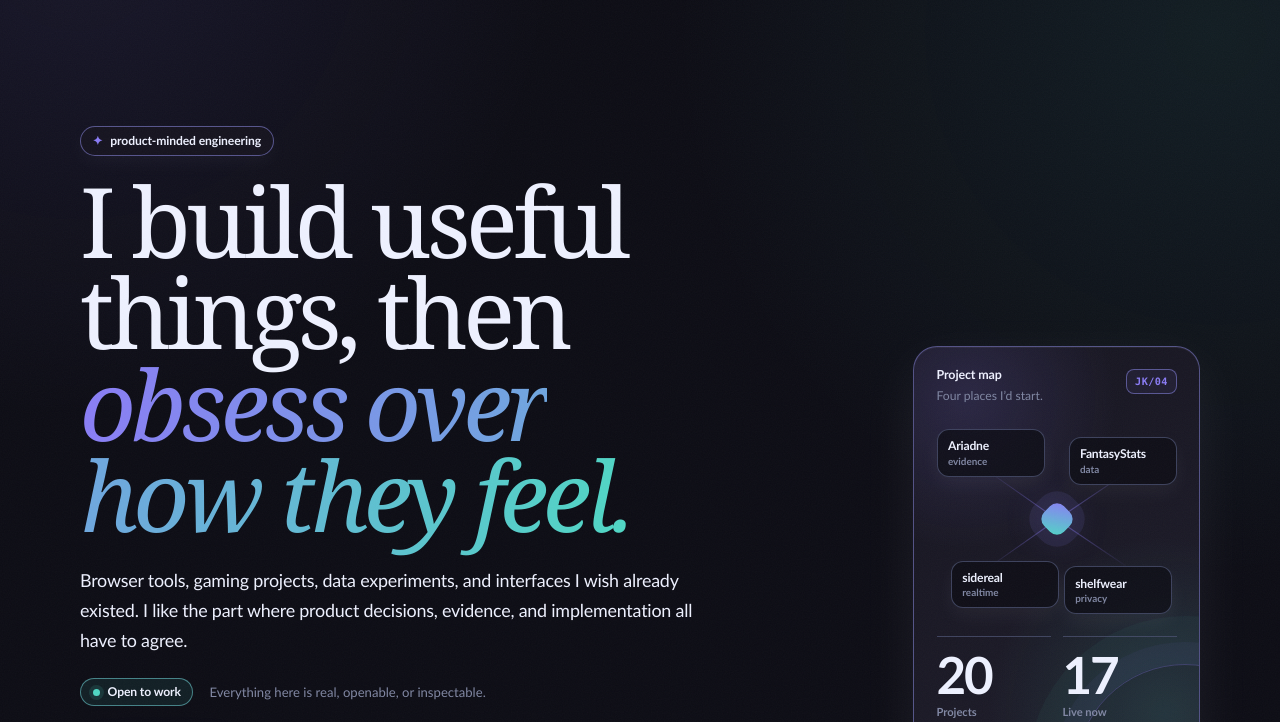
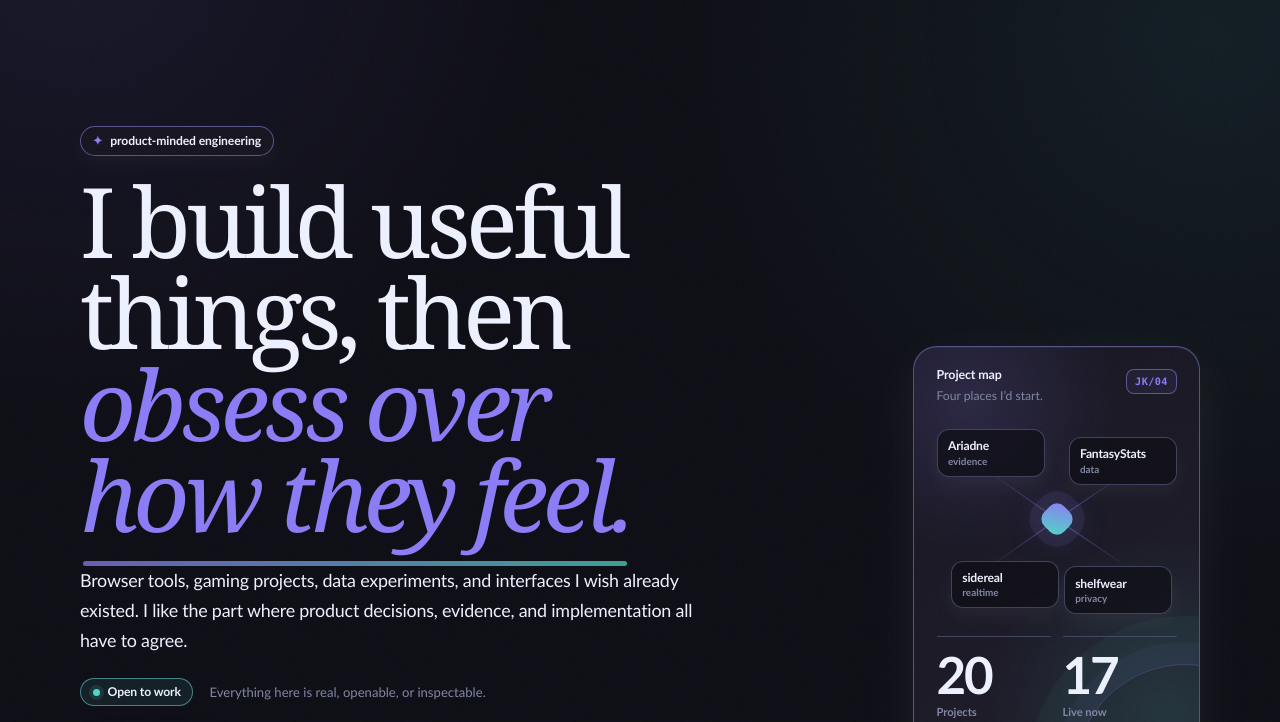
Before and after one commit to rlawoals0529/rlawoals0529.github.io, a website built with Vite: page index.html in a window 1280 px wide. Shown: the part 78-800 px from the top of the page. Built offline with nearby package versions, Linux system fonts and the light colour scheme.

Commit message:
fix: keep hero emphasis contrast-safe across palettes

```diff
--- a/src/style.css
+++ b/src/style.css
@@ -1939,10 +1939,21 @@ a.contact-item:hover {
 }
 
 .hero-copy h1 em {
-  background: linear-gradient(100deg, var(--accent-text, var(--accent)), var(--accent-2, var(--accent)));
-  -webkit-background-clip: text;
-  background-clip: text;
-  color: transparent;
+  position: relative;
+  color: var(--accent-text, var(--accent));
+  background: none;
+}
+
+.hero-copy h1 em::after {
+  content: "";
+  position: absolute;
+  left: .03em;
+  right: .03em;
+  bottom: -.05em;
+  height: .055em;
+  border-radius: 999px;
+  background: linear-gradient(90deg, var(--accent), var(--accent-2, var(--accent)));
+  opacity: .72;
 }
 
 .quick-read-grid article {
```
